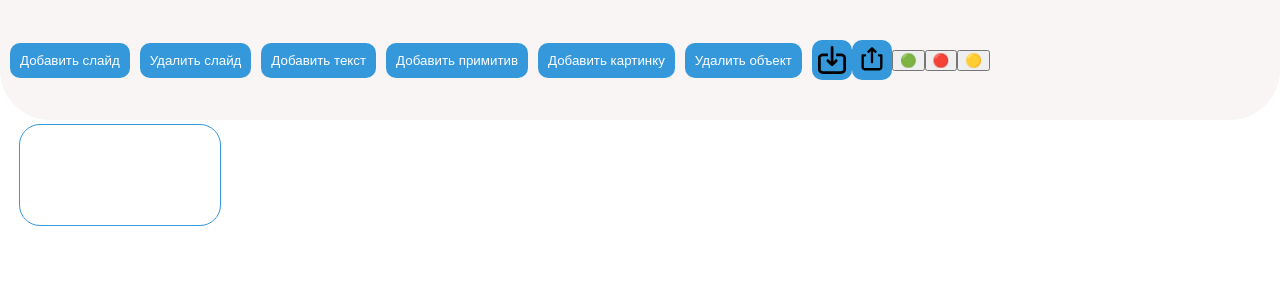
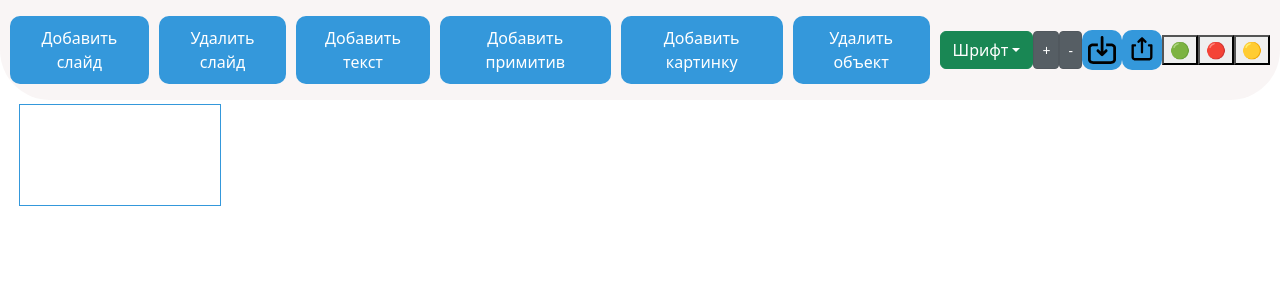
Before and after one commit to Kortasfa/COM_2, a React (Create React App) app: page / in a window 1280 px wide. Shown: the top 300 px of the page. Built offline with nearby package versions, Linux system fonts and the light colour scheme.

Commit message:
korta добавил работу с font

```diff
--- a/package.json
+++ b/package.json
@@ -11,8 +11,10 @@
     "@types/node": "^16.18.59",
     "@types/react": "^18.2.30",
     "@types/react-dom": "^18.2.14",
+    "bootstrap": "^5.3.2",
     "file-type": "^18.7.0",
     "react": "^18.2.0",
+    "react-bootstrap": "^2.9.1",
     "react-dom": "^18.2.0",
     "react-redux": "^9.0.4",
     "react-scripts": "^5.0.1",
--- a/public/index.html
+++ b/public/index.html
@@ -4,6 +4,13 @@
     <meta charset="utf-8" />
     <link rel="icon" href="%PUBLIC_URL%/icon.png" />
     <meta name="viewport" content="width=device-width, initial-scale=1" />
+    <link
+      rel="stylesheet"
+      href="https://cdn.jsdelivr.net/npm/bootstrap@5.3.0/dist/css/bootstrap.min.css"
+      integrity="sha384-9ndCyUaIbzAi2FUVXJi0CjmCapSmO7SnpJef0486qhLnuZ2cdeRhO02iuK6FUUVM"
+      crossorigin="anonymous"
+    />
+
     <meta
       name="description"
       content="Web site created using create-react-app"
--- /dev/null
+++ b/src/components/Menu/Fonts/Fonts.tsx
@@ -0,0 +1,40 @@
+import Dropdown from 'react-bootstrap/Dropdown'
+import React, { useEffect, useState } from 'react'
+import { Color } from '../../../types/types'
+import { Button } from 'react-bootstrap'
+
+export const Fonts = ({
+  changeFont,
+}: {
+  changeFont: (data: { fontFamily: string; fontSize: number; color: Color }) => void
+}) => {
+  const [fontFamily, useFontFamily] = useState<string>('Arial')
+  const [fontSize, useFontSize] = useState<number>(16)
+  const [color, useColor] = useState<Color>({ hex: 'black', opacity: 1 })
+
+  useEffect(() => {
+    changeFont({ fontFamily: fontFamily, fontSize: fontSize, color: color })
+  }, [fontFamily, fontSize, color])
+
+  return (
+    <div style={{ display: 'flex', flexDirection: 'row' }}>
+      <Dropdown>
+        <Dropdown.Toggle variant="success" id="dropdown-basic">
+          Шрифт
+        </Dropdown.Toggle>
+
+        <Dropdown.Menu>
+          <Dropdown.Item onClick={() => useFontFamily('Arial')}>Arial</Dropdown.Item>
+          <Dropdown.Item onClick={() => useFontFamily('Times New Roman')}>Times New Roman</Dropdown.Item>
+          <Dropdown.Item onClick={() => useFontFamily('Roboto')}>Roboto</Dropdown.Item>
+        </Dropdown.Menu>
+      </Dropdown>
+      <Button variant="secondary" size="sm" active onClick={() => useFontSize((prevState) => prevState + 1)}>
+        +
+      </Button>
+      <Button variant="secondary" size="sm" active onClick={() => useFontSize((prevState) => prevState - 1)}>
+        -
+      </Button>
+    </div>
+  )
+}
--- a/src/components/Menu/Menu.tsx
+++ b/src/components/Menu/Menu.tsx
@@ -11,6 +11,8 @@ import { useAddPrimitive } from '../../hooks/menu/objectsManager/useAddPrimitive
 import { Loader } from './Loader/Loader'
 import { LoaderImage } from './LoaderImage/LoaderImage'
 import { useChangeColor } from '../../hooks/menu/slideManager/useChangeColor'
+import { useChangeFont } from '../../hooks/menu/objectsManager/useChangeFontFamily'
+import { Fonts } from './Fonts/Fonts'
 
 interface Menu {
   selectedObjectId?: string
@@ -36,6 +38,7 @@ const Menu = ({
   const addPrimitive = useAddPrimitive(presentationData, updatePresentationData, selectedSlideId)
   const deleteObject = useDeleteObject(presentationData, updatePresentationData, selectedObjectId)
   const changeColor = useChangeColor(presentationData, updatePresentationData, selectedSlideId)
+  const changeFont = useChangeFont(presentationData, updatePresentationData, selectedObjectId, selectedSlideId)
   const { error, handleFileChange } = useImportFileHandler(updatePresentationData)
   const { name } = presentationData
 
@@ -77,6 +80,7 @@ const Menu = ({
       <button className={styles.menuButton} onClick={deleteObject}>
         Удалить объект
       </button>
+      <Fonts changeFont={changeFont} />
       <Loader handleFileChange={handleFileChange} error={error} presentationData={presentationData} />
       <button onClick={() => changeColor('green')}>🟢</button>
       <button onClick={() => changeColor('red')}>🔴</button>
--- a/src/components/Objects/TextBlock.tsx
+++ b/src/components/Objects/TextBlock.tsx
@@ -16,18 +16,20 @@ export const TextBlock = (props: TextBlock) => {
   const scalePercent = props.scale / 100
 
   const refBlock = useRef<HTMLDivElement>(null)
+  const refSize = useRef<HTMLDivElement>(null)
+
   const [coords, setCoords] = useState({
     x: coordinates.x,
     y: coordinates.y,
   })
+
   const [size, setSize] = useState({
     width: coordinates.x,
     height: coordinates.y,
   })
-  //const [textValue, setTextValue] = useState(value)
 
   const { isDragging } = useDragAndDrop(refBlock, setCoords, coords)
-  const { isResizing } = useResizable(refBlock, size, setSize)
+  const { isResizing } = useResizable(refSize, size, setSize)
 
   useEffect(() => {
     if (props.updateObject) {
@@ -42,7 +44,7 @@ export const TextBlock = (props: TextBlock) => {
 
   return (
     <div
-      //ref={refBlock}
+      ref={refBlock}
       onClick={props.onClick}
       style={{
         position: 'absolute',
@@ -56,12 +58,13 @@ export const TextBlock = (props: TextBlock) => {
         left: coordinates.x * scalePercent,
         opacity: color.opacity,
         outline: props.isSelected ? '1px solid blue' : 'none',
-        //cursor: isDragging ? 'grabbing' : 'grab',
+        cursor: isDragging ? 'grabbing' : 'grab',
       }}
     >
       {value}
       {props.isSelected && (
         <div
+          ref={refSize}
           style={{
             width: 10 * scalePercent + 'px',
             height: 10 * scalePercent + 'px',
--- a/src/components/SlideView.module.css
+++ b/src/components/SlideView.module.css
@@ -2,7 +2,6 @@
   position: relative;
   width: 200px;
   height: 100px;
-  border-radius: 20px;
   outline: 1px solid #3498db;
   cursor: default;
 }
--- a/src/components/SlideView.tsx
+++ b/src/components/SlideView.tsx
@@ -1,5 +1,5 @@
 import React from 'react'
-import { Image, ObjectType, Presentation, Primitive, Slide, SlideObject } from '../types/types'
+import { ObjectType, Presentation, Slide, SlideObject } from '../types/types'
 import { TextBlock } from './Objects/TextBlock'
 import { ImageBlock } from './Objects/ImageBlock'
 import styles from './SlideView.module.css'
--- /dev/null
+++ b/src/hooks/menu/objectsManager/useChangeFontFamily.tsx
@@ -0,0 +1,38 @@
+import { Presentation, Slide, ObjectType, Color } from '../../../types/types'
+
+export function useChangeFont(
+  presentationData: Presentation,
+  updatePresentationData: (data: Presentation) => void,
+  selectedObjectId?: string,
+  selectedSlideId?: string,
+) {
+  return ({ fontFamily, fontSize, color }: { fontFamily: string; fontSize: number; color: Color }) => {
+    const updatedSlides = presentationData.slides.map((slide: Slide) => {
+      if (slide.id === selectedSlideId) {
+        const updatedObjects = slide.objects.map((obj) => {
+          if (obj.id === selectedObjectId && obj.type === ObjectType.TEXTBLOCK) {
+            return {
+              ...obj,
+              fontFamily: fontFamily ? fontFamily : obj.fontFamily,
+              fontSize: fontSize ? fontSize : obj.fontSize,
+              color: color ? color : obj.color,
+            }
+          }
+          return obj
+        })
+        return {
+          ...slide,
+          objects: updatedObjects,
+        }
+      }
+      return slide
+    })
+
+    const updatedPresentationData: Presentation = {
+      ...presentationData,
+      slides: updatedSlides,
+    }
+
+    updatePresentationData(updatedPresentationData)
+  }
+}
--- a/src/hooks/menu/slideManager/useDeleteSlide.tsx
+++ b/src/hooks/menu/slideManager/useDeleteSlide.tsx
@@ -6,7 +6,7 @@ export const useDeleteSlide = (
   setSelectedSlideId?: (arg0: string) => void,
   selectedSlideId?: string,
 ) => {
-  const deleteSlide = () => {
+  return () => {
     if (!selectedSlideId) return
 
     const slideIndex = presentationData.slides.findIndex((slide) => slide.id === selectedSlideId)
@@ -30,8 +30,6 @@ export const useDeleteSlide = (
       setSelectedSlideId(previousSlideId)
     }
   }
-
-  return deleteSlide
 }
 
 export default useDeleteSlide
--- a/src/styles/App.module.css
+++ b/src/styles/App.module.css
@@ -24,6 +24,5 @@
   height: 40vw;
   margin-left: 20px;
   border: 2px solid #3498db;
-  border-radius: 10px;
   box-shadow: 0 0 10px rgb(0 0 0 / 20%);
 }
```
Also changed, not shown: 1 other file (tests, documents, lock files or other folders).
